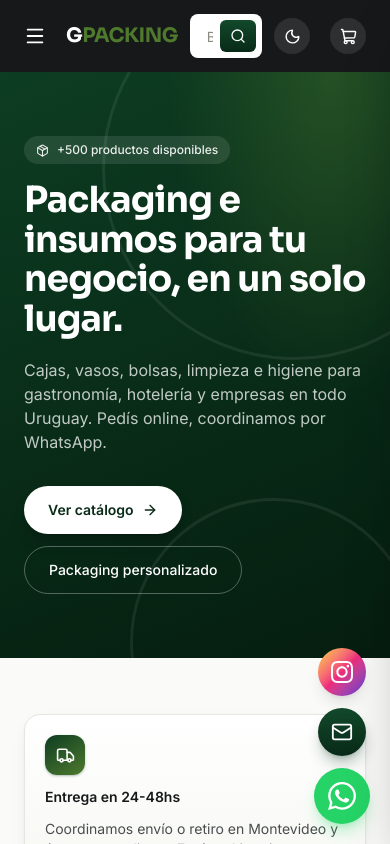
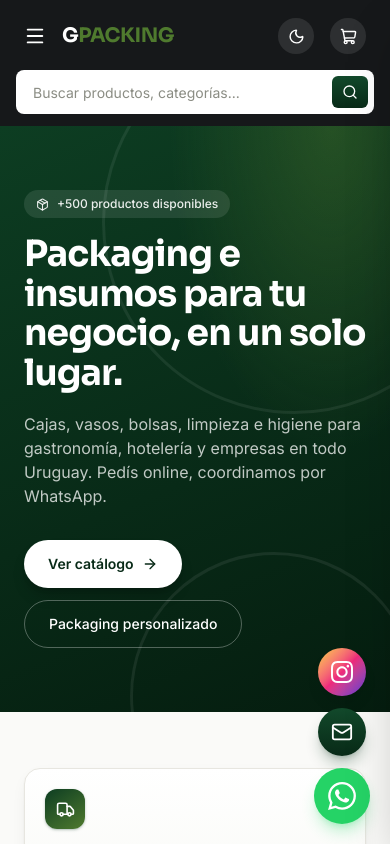
Before and after one commit to nexoaiecosystem-coder/gp-core, a Next.js app: page / in a window 390 px wide. Shown: the top 844 px of the page. Built offline with nearby package versions, Linux system fonts and the light colour scheme.

Commit message:
Header: buscador en fila propia a todo el ancho en mobile

```diff
--- a/src/components/layout/Header.tsx
+++ b/src/components/layout/Header.tsx
@@ -86,7 +86,7 @@ export function Header() {
   return (
     <header className="sticky top-0 z-40 bg-header">
       {/* Main row */}
-      <div className="mx-auto flex max-w-[1800px] items-center gap-3 px-4 py-3 md:gap-6 md:px-6 md:py-4">
+      <div className="mx-auto flex max-w-[1800px] flex-wrap items-center gap-x-2 gap-y-2.5 px-4 py-3 md:flex-nowrap md:gap-x-6 md:px-6 md:py-4">
         <button
           className="rounded-lg p-2 text-white md:hidden"
           onClick={() => setMobileOpen((v) => !v)}
@@ -101,8 +101,11 @@ export function Header() {
           </span>
         </Link>
 
-        {/* Search — protagonist */}
-        <div ref={searchRef} className="relative flex-1">
+        {/* Spacer: on mobile pushes the actions to the right (search drops to its own row) */}
+        <div className="flex-1 md:hidden" />
+
+        {/* Search — protagonist. Full-width own row on mobile, inline on desktop */}
+        <div ref={searchRef} className="relative order-last w-full md:order-none md:w-auto md:flex-1">
           <form onSubmit={handleSearchSubmit} className="relative">
             <input
               value={query}
```
